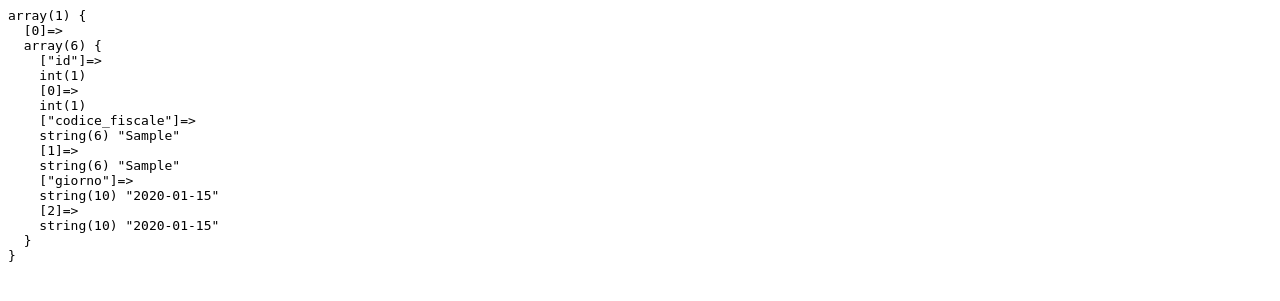
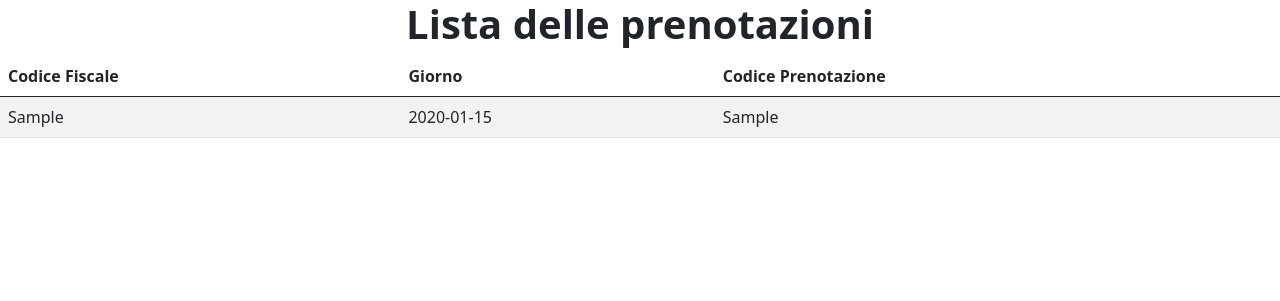
Before and after one commit to AlessandraVetrugno/Prenotazioni, a PHP site: page /lista_prenotazioni.php in a window 1280 px wide. Shown: the top 301 px of the page. Run offline with PHP 8.4, Linux system fonts and the light colour scheme; tables that the repository leaves empty hold one stand-in row (values such as "Sample post").

Commit message:
Add a unique code

```diff
--- a/lista_prenotazioni.php
+++ b/lista_prenotazioni.php
@@ -1,14 +1,36 @@
 <?php
+include_once("config.php");
 
-include_once "config.php";
+$sql = "SELECT codice_fiscale, giorno, codice_prenotazione FROM prenotazioni";
+$stmt = $pdo->query($sql);
 
-//Query di inserimento preparate
-
-$sql = "SELECT * FROM prenotazioni";
-
-$stmt = $pdo -> query($sql);
-$result= $stmt-> fetchAll();
-
-echo "<pre>";
-var_dump($result);
-echo "</pre>";
+$valori = ' ';
+while ($row = $stmt->fetch(PDO::FETCH_ASSOC)){
+    $valori.= "<tr><td>" . $row['codice_fiscale'] . "</td><td>" . $row['giorno'] . "</td><td>" . $row['codice_prenotazione'] . "</td></tr>";
+}
+?>
+<!DOCTYPE html>
+<html lang="en">
+<head>
+    <meta charset="UTF-8">
+    <title>Lista Prenotazioni</title>
+    <link href="https://cdn.jsdelivr.net/npm/bootstrap@5.0.0-beta2/dist/css/bootstrap.min.css" rel="stylesheet" integrity="sha384-BmbxuPwQa2lc/FVzBcNJ7UAyJxM6wuqIj61tLrc4wSX0szH/Ev+nYRRuWlolflfl" crossorigin="anonymous">
+</head>
+<body>
+<h1 align="center"> <b> Lista delle prenotazioni</b></h1>
+<table class="table table-striped table-hover">
+    <thead>
+    <tr>
+        <th scope="co_fiscale"><b>Codice Fiscale</b></th>
+        <th scope="giorno"><b>Giorno</b></th>
+        <th scope="codice_prenotazione"><b>Codice Prenotazione</b></th>
+    </tr>
+    </thead>
+    <tbody>
+    <?php
+    echo $valori;
+    ?>
+    </tbody>
+</table>
+</body>
+</html>
--- a/nuovo_campo.html
+++ b/nuovo_campo.html
@@ -13,7 +13,7 @@
         <label for="codice">Codice fiscale</label>
         <input type="text" id="codice" placeholder="Codice fiscale" name="codice">
         <label for="giorno">Giorno</label>
-        <input type="date" id="giorno" placeholder="Giorno scelto" name="giorno">
+        <input type="data" id="giorno" placeholder="Giorno scelto" name="giorno">
         <input type="submit" value="Invia la tua richiesta">
     </fieldset>
 </form>
--- a/sql/tamponi.sql
+++ b/sql/tamponi.sql
@@ -29,7 +29,7 @@ CREATE TABLE `prenotazioni` (
   PRIMARY KEY (`id`)
 ) ENGINE=InnoDB AUTO_INCREMENT=39 DEFAULT CHARSET=utf8mb4;
 /*!40101 SET character_set_client = @saved_cs_client */;
-
+ALTER TABLE prenotazioni ADD codice_prenotazione varchar(32);
 
 
 -- Dump completed on 2021-03-13 11:21:47
```
Also changed, not shown: prenota.html (+6 -6 lines), prenota.php (+9 -10 lines).
